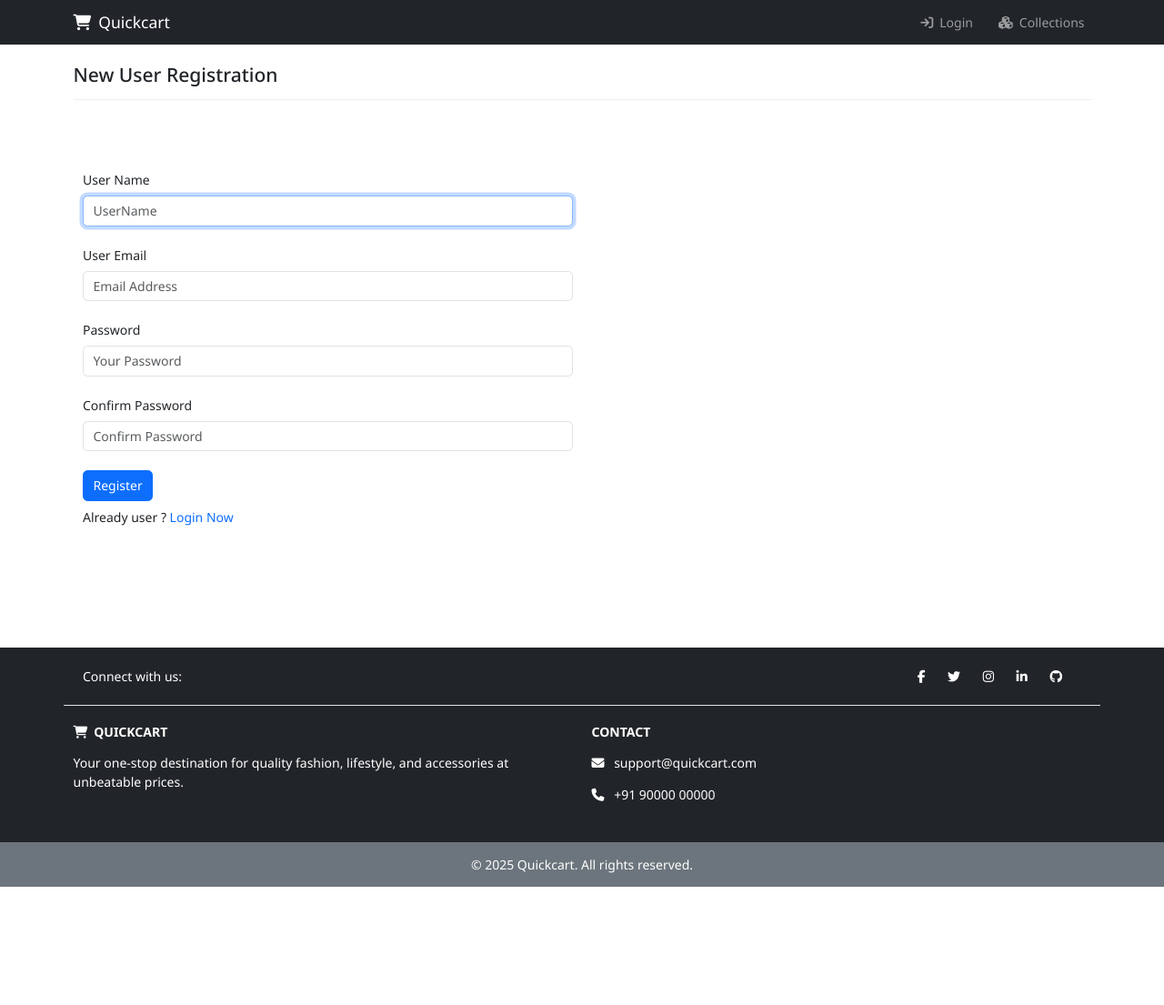
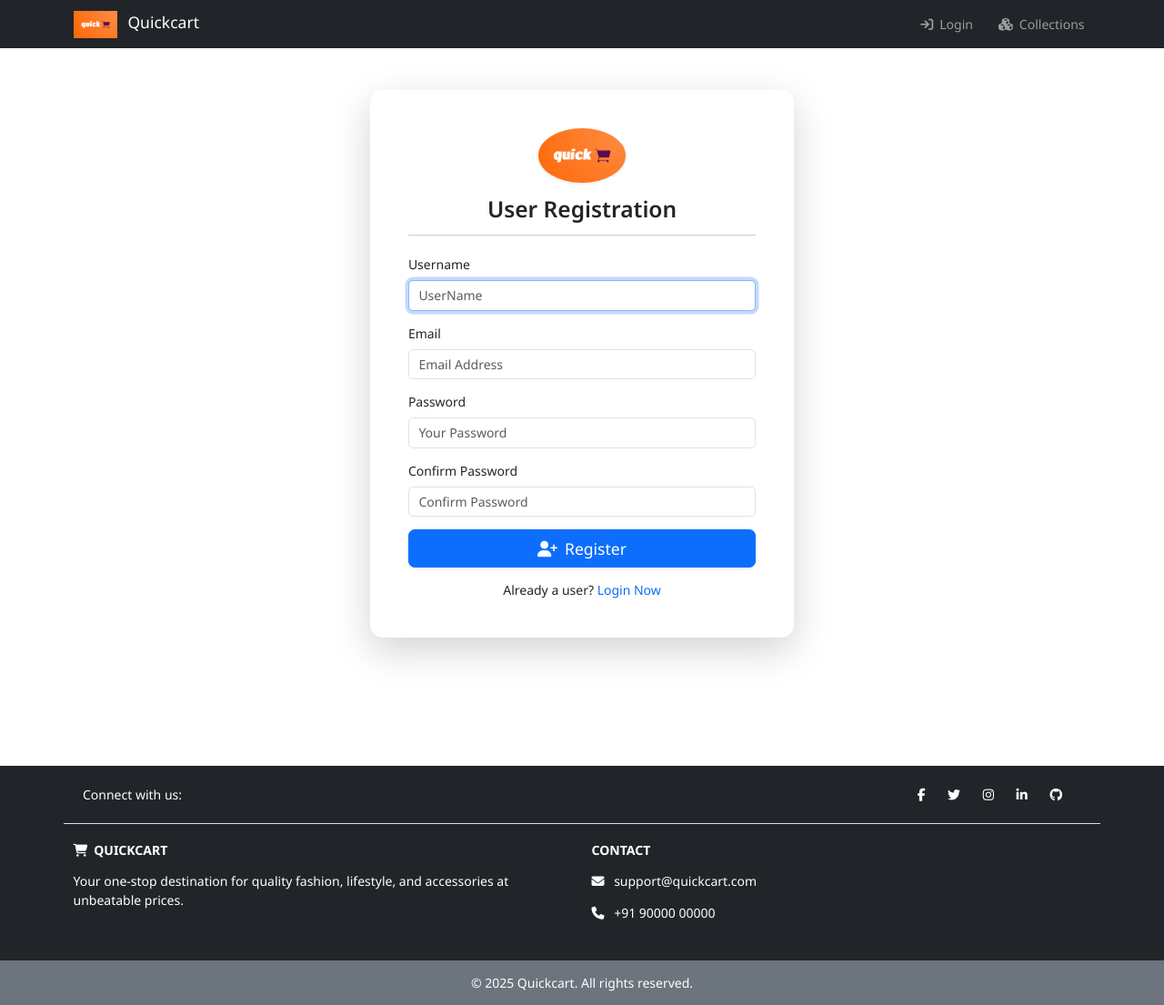
Before and after one commit to Thirumalai24/quickcart, a Django app: page /register in a window 1280 px wide. Shown: the whole page at 91% size. Before the commit the page ends 975 px from the top, so only its background shows below. Run offline with Django 5.2, Linux system fonts and the light colour scheme; some libraries are stand-ins or nearby versions.

Commit message:
css changes

```diff
--- a/quickcart/settings.py
+++ b/quickcart/settings.py
@@ -34,6 +34,7 @@ ALLOWED_HOSTS = []
 
 INSTALLED_APPS = [
     'jazzmin',
+    'widget_tweaks',
     'django.contrib.admin',
     'django.contrib.auth',
     'django.contrib.contenttypes',
--- a/shop/templates/shop/collections.html
+++ b/shop/templates/shop/collections.html
@@ -1,6 +1,6 @@
 {% extends 'shop/layouts/main.html' %}
 {% block title %}
- Collections | Quickcart
+  Collections | Quickcart
 {% endblock title %}
 {% block content %}
   <section class="py-5 text-center container" style="margin-bottom: 0px; padding: 20px 0 10px 0;">
--- a/shop/templates/shop/inc/navbar.html
+++ b/shop/templates/shop/inc/navbar.html
@@ -1,7 +1,8 @@
+{% load static %}
 <nav class="navbar navbar-expand-lg navbar-dark bg-dark fixed-top">
   <div class="container">
     <a class="navbar-brand" href="{% url 'home' %}">
-      <i class="fa fa-cart-shopping me-1"></i> Quickcart
+      <img src="{% static 'images/favicon.png' %}" alt="Quickcart" height="30" class="me-2"> Quickcart
     </a>
 
     <button class="navbar-toggler" type="button" data-bs-toggle="collapse" data-bs-target="#navbarNav"
--- a/shop/templates/shop/products/index.html
+++ b/shop/templates/shop/products/index.html
@@ -1,8 +1,8 @@
 {% extends 'shop/layouts/main.html' %}
 
 {% block title %}
-  <title>Home | Quickcart</title>
-{% endblock %}
+  Categories | Quickcart
+{% endblock title %}
 
 {% block content %}
 <section class="bg-light py-4 my-5" style="min-height:400px;">
--- a/shop/templates/shop/products/product_details.html
+++ b/shop/templates/shop/products/product_details.html
@@ -1,6 +1,6 @@
 {% extends 'shop/layouts/main.html' %}
 {% block title %}
-ShopKart | Online Shopping
+  Product Details | Quickcart
 {% endblock title %}
 
 {% block content %}
--- a/shop/templates/shop/register.html
+++ b/shop/templates/shop/register.html
@@ -1,64 +1,77 @@
-{% extends 'shop/layouts/main.html'%}
+{% extends 'shop/layouts/main.html' %}
+{% load static %}
+{% load widget_tweaks %}
 
 {% block title %}
-    <title>Registeration | Quickcart </title>
+  Registration | Quickcart
 {% endblock title %}
 
 {% block content %}
-<div class="container" style="margin-top:70px;min-height:600px;">
-    <div class="row">
-      <div class="col-12">
-        <h4 class="mb-3"> New User Registration</h4>
-        <hr style="border-color:#b8bfc2;">
+<div class="container d-flex align-items-center justify-content-center" style="min-height: 100vh;">
+  <div class="col-md-6 col-lg-5">
+
+    <!-- Registration Card -->
+    <div class="card shadow-lg border-0 rounded-4">
+      <div class="card-body p-5">
+
+        <!-- Logo inside card -->
+        <div class="text-center mb-4">
+          <img src="{% static 'images/favicon.png' %}" alt="Quickcart Logo" height="60" class="rounded-circle shadow-sm">
+          <h3 class="mt-3 fw-semibold">User Registration</h3>
+          <hr>
+        </div>
+
         {% include 'shop/inc/message.html' %}
+
+        <form method="post" action="">
+          {% csrf_token %}
+
+          <div class="mb-3">
+            <label for="username" class="form-label">Username</label>
+            {{ form.username|add_class:"form-control" }}
+            {% if form.errors.username %}
+              <div class="text-danger small">{{ form.errors.username }}</div>
+            {% endif %}
+          </div>
+
+          <div class="mb-3">
+            <label for="email" class="form-label">Email</label>
+            {{ form.email|add_class:"form-control" }}
+            {% if form.errors.email %}
+              <div class="text-danger small">{{ form.errors.email }}</div>
+            {% endif %}
+          </div>
+
+          <div class="mb-3">
+            <label for="password1" class="form-label">Password</label>
+            {{ form.password1|add_class:"form-control" }}
+            {% if form.errors.password1 %}
+              <div class="text-danger small">{{ form.errors.password1 }}</div>
+            {% endif %}
+          </div>
+
+          <div class="mb-3">
+            <label for="password2" class="form-label">Confirm Password</label>
+            {{ form.password2|add_class:"form-control" }}
+            {% if form.errors.password2 %}
+              <div class="text-danger small">{{ form.errors.password2 }}</div>
+            {% endif %}
+          </div>
+
+          <div class="d-grid mb-3">
+            <button type="submit" class="btn btn-primary btn-lg rounded-3 shadow-sm">
+              <i class="fa fa-user-plus me-1"></i> Register
+            </button>
+          </div>
+
+          <p class="text-center mb-0">
+            Already a user? <a href="{% url 'login' %}">Login Now</a>
+          </p>
+
+        </form>
       </div>
     </div>
-    <section class="py-4 my-5">
-        <div class="container">
-            <div class="row">
-                <div class="col-6">
-                    <form method="post" action="">
-                    {% csrf_token %}
-                    <div class="mb-4">
-                        <label for="" class="form-label">User Name</label>
-                        {{form.username}}
-                    </div>
-                    <div class="mb-4">
-                        <label for="" class="form-label">User Email</label>
-                        {{form.email}}
-                    </div>
-                    <div class="mb-4">
-                        <label for="" class="form-label">Password</label>
-                        {{form.password1}}
-                    </div>
-                    <div class="mb-4">
-                        <label for="" class="form-label">Confirm Password</label>
-                        {{form.password2}}
-                    </div>
-                    <button type="submit" class="btn btn-primary">Register</button>
-                    </form>
-                    <p class="my-2">Already user ? <a href="{% url 'login' %}">Login Now</a> </p>
-                </div>
-                <div class="col-6">
 
-                    {% if form.errors.username %}
-                        <label class="text-danger d-block">{{form.errors.username}} </label>
-                    {% endif %}
-
-                    {% if form.errors.email %}
-                        <label class="text-danger d-block">{{form.errors.email}} </label>
-                    {% endif %}
-
-                    {% if form.errors.password1 %}
-                        <label class="text-danger d-block">{{form.errors.password1}} </label>
-                    {% endif %}
-
-                    {% if form.errors.password2 %}
-                        <label class="text-danger d-block">{{form.errors.password2}} </label>
-                    {% endif %}
-                </div>
-            </div>
-        </div>
-    </section>
+  </div>
 </div>
 {% endblock content %}
--- a/static/css/style.css
+++ b/static/css/style.css
@@ -15,7 +15,7 @@ a{
 .carousel-item img{
     object-fit: cover;
     object-position: top;
-    height: 60vh;
+    height: 350px;
     overflow: hidden;
 }
 
```
Also changed, not shown: shop/templates/shop/login.html (+42 -27 lines), static/images/4.jpg.
